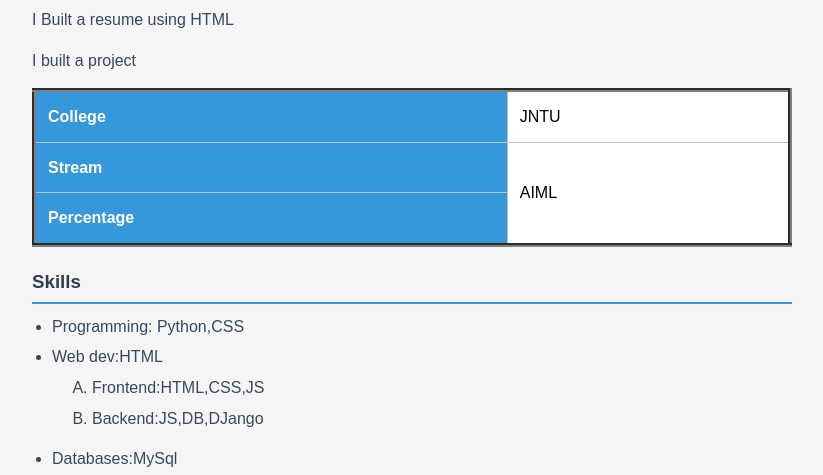
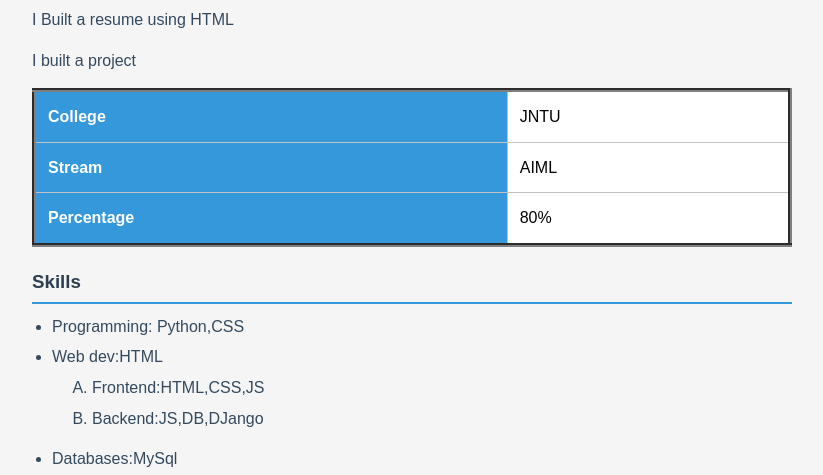
Before and after one commit to Santoshudarapu/test-resume, a plain HTML site: page index.html in a window 1280 px wide. Shown: the part 358-833 px from the top of the page, without its empty margins (228-1051 px from the left). Drawn offline with Linux system fonts and the light colour scheme.

Commit message:
Update index.html

```diff
--- a/index.html
+++ b/index.html
@@ -24,11 +24,12 @@
         </tr>
         <tr>
             <th>Stream</t>
-            <td rowspan="2" > AIML</>
+            <td > AIML</>
 
         </tr>
         <tr>
             <th> Percentage</th>
+            <td> 80%</td>
         </tr>
     </table>
     <h3>Skills</h3>
```
